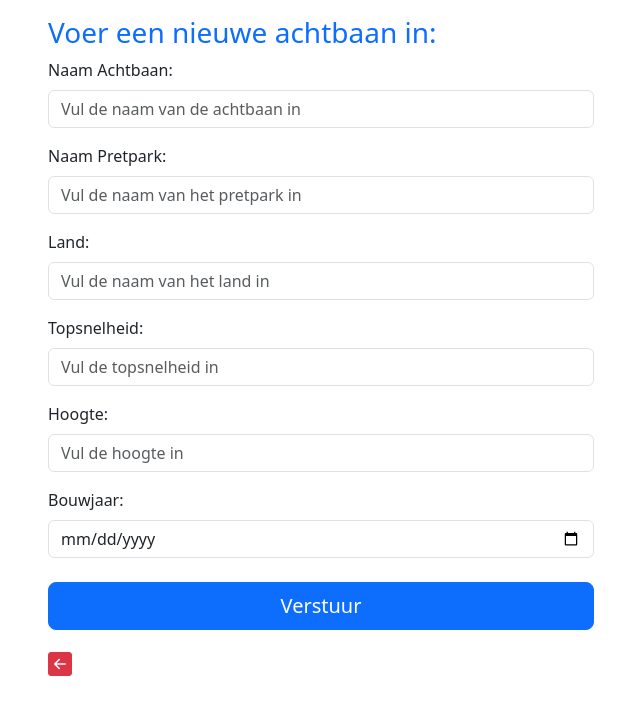
After one commit to Hussein-kadhim/CRUD-basics-b, a PHP site: page /create.php in a window 1280 px wide. The commit adds this page. Shown: the top 715 px of the page, without its empty margins (319-959 px from the left). Run offline with PHP 8.4, Linux system fonts and the light colour scheme.

Commit message:
push the code

```diff
--- /dev/null
+++ b/create.php
@@ -0,0 +1,189 @@
+<?php
+$display = 'none';
+
+if (isset($_POST['submit'])) {
+
+    /**
+     * De inloggegevens van de gebruiker van de database binnenhalen
+     */
+    include('../Crud-basics/config/config.php');
+
+    /**
+     * DSN string voor PDO
+     */
+    $dsn = "mysql:host=$dbHost;dbname=$dbName;charset=UTF8";
+
+    try {
+        /**
+         * Maak een nieuw PDO-object (database verbinding)
+         */
+        $pdo = new PDO($dsn, $dbUser, $dbPass);
+        $pdo->setAttribute(PDO::ATTR_ERRMODE, PDO::ERRMODE_EXCEPTION);
+
+        /**
+         * POST waarden schoonmaken
+         */
+        $_POST = filter_input_array(INPUT_POST, FILTER_SANITIZE_FULL_SPECIAL_CHARS);
+
+        /**
+         * Insert-query met placeholders (juiste tabel: rollercoaster)
+         */
+        $sql = "INSERT INTO rollercoaster
+                    (Rollercoaster, AmusementPark, Country, Topspeed, Height, YearOfConstruction)
+                VALUES
+                    (:rollerCoaster, :amusementPark, :country, :topSpeed, :height, :yearOfConstruction)";
+
+        /**
+         * Bereid de sql-query voor voor uitvoering in PDO
+         */
+        $statement = $pdo->prepare($sql);
+
+        /**
+         * Koppel placeholders aan POST-waarden + datatype
+         */
+        $statement->bindValue(':rollerCoaster', $_POST['naamAchtbaan'], PDO::PARAM_STR);
+        $statement->bindValue(':amusementPark', $_POST['naamPretpark'], PDO::PARAM_STR);
+        $statement->bindValue(':country', $_POST['land'], PDO::PARAM_STR);
+        $statement->bindValue(':topSpeed', $_POST['topsnelheid'], PDO::PARAM_INT);
+        $statement->bindValue(':height', $_POST['hoogte'], PDO::PARAM_INT);
+        $statement->bindValue(':yearOfConstruction', $_POST['bouwjaar'], PDO::PARAM_STR);
+
+        /**
+         * Voer de geprepareerde sql-query uit
+         */
+        $statement->execute();
+
+        /**
+         * Succesmelding tonen en daarna doorsturen
+         */
+        $display = 'flex';
+        header('Refresh:3; index.php');
+
+    } catch (PDOException $e) {
+        echo "Database fout: " . $e->getMessage();
+    }
+}
+?>
+
+<!doctype html>
+<html lang="en">
+<head>
+    <meta charset="utf-8">
+    <meta name="viewport" content="width=device-width, initial-scale=1">
+    <title>Hoogste Achtbanen</title>
+
+    <link href="https://cdn.jsdelivr.net/npm/bootstrap@5.3.3/dist/css/bootstrap.min.css" rel="stylesheet">
+    <link rel="stylesheet" href="https://cdn.jsdelivr.net/npm/bootstrap-icons@1.11.3/font/bootstrap-icons.min.css">
+</head>
+
+<body>
+<div class="container mt-3">
+
+    <div class="row justify-content-center">
+        <div class="col-6">
+            <h3 class="text-primary">Voer een nieuwe achtbaan in:</h3>
+        </div>
+    </div>
+
+    <!-- Succesmelding -->
+    <div class="row justify-content-center mt-3" style="display: <?= $display ?>;">
+        <div class="col-6">
+            <div class="alert alert-success text-center" role="alert">
+                De gegevens zijn toegevoegd. U wordt teruggestuurd naar de index-pagina.
+            </div>
+        </div>
+    </div>
+
+    <!-- Formulier -->
+    <div class="row justify-content-center">
+        <div class="col-6">
+            <form action="create.php" method="POST">
+
+                <div class="mb-3">
+                    <label for="inputNaamAchtbaan" class="form-label">Naam Achtbaan:</label>
+                    <input name="naamAchtbaan"
+                           placeholder="Vul de naam van de achtbaan in"
+                           type="text"
+                           class="form-control"
+                           id="inputNaamAchtbaan"
+                           value="<?= $_POST['naamAchtbaan'] ?? '' ?>">
+                </div>
+
+                <div class="mb-3">
+                    <label for="inputNaamPretpark" class="form-label">Naam Pretpark:</label>
+                    <input name="naamPretpark"
+                           placeholder="Vul de naam van het pretpark in"
+                           type="text"
+                           class="form-control"
+                           id="inputNaamPretpark"
+                           value="<?= $_POST['naamPretpark'] ?? '' ?>">
+                </div>
+
+                <div class="mb-3">
+                    <label for="inputLand" class="form-label">Land:</label>
+                    <input name="land"
+                           placeholder="Vul de naam van het land in"
+                           type="text"
+                           class="form-control"
+                           id="inputLand"
+                           value="<?= $_POST['land'] ?? '' ?>">
+                </div>
+
+                <div class="mb-3">
+                    <label for="inputTopsnelheid" class="form-label">Topsnelheid:</label>
+                    <input name="topsnelheid"
+                           placeholder="Vul de topsnelheid in"
+                           type="number"
+                           min="0"
+                           max="255"
+                           class="form-control"
+                           id="inputTopsnelheid"
+                           value="<?= $_POST['topsnelheid'] ?? '' ?>">
+                </div>
+
+                <div class="mb-3">
+                    <label for="inputHoogte" class="form-label">Hoogte:</label>
+                    <input name="hoogte"
+                           placeholder="Vul de hoogte in"
+                           type="number"
+                           min="0"
+                           max="255"
+                           class="form-control"
+                           id="inputHoogte"
+                           value="<?= $_POST['hoogte'] ?? '' ?>">
+                </div>
+
+                <div class="mb-3">
+                    <label for="inputYearOfConstruction" class="form-label">Bouwjaar:</label>
+                    <input name="bouwjaar"
+                           placeholder="Vul het bouwjaar in"
+                           type="date"
+                           class="form-control"
+                           id="inputYearOfConstruction"
+                           value="<?= $_POST['bouwjaar'] ?? '' ?>">
+                </div>
+
+                <div class="d-grid gap-2">
+                    <button name="submit" type="submit" class="btn btn-primary btn-lg mt-2">
+                        Verstuur
+                    </button>
+                </div>
+
+            </form>
+        </div>
+    </div>
+
+    <!-- Terugknop -->
+    <div class="row justify-content-center mt-3">
+        <div class="col-6">
+            <a href="index.php">
+                <i class="bi bi-arrow-left-square-fill text-danger" style="font-size: 1.5em"></i>
+            </a>
+        </div>
+    </div>
+
+</div>
+
+<script src="https://cdn.jsdelivr.net/npm/bootstrap@5.3.3/dist/js/bootstrap.bundle.min.js"></script>
+</body>
+</html>
--- a/delete.php
+++ b/delete.php
@@ -10,7 +10,7 @@ $statement = $pdo->prepare($sql);
 $statement->bindParam(':id', $_GET['id'], PDO::PARAM_INT);
 
 if ($statement->execute()) {
-    header("Refresh:3; url=index-pagina-read.php");
+    header("Refresh:3; url=index.php");
 }
 ?>
 
```
Also changed, not shown: index.php (+17 -0 lines), update.php (added, +228 -0 lines).
